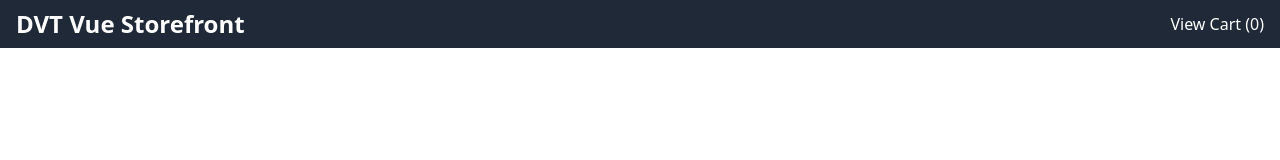
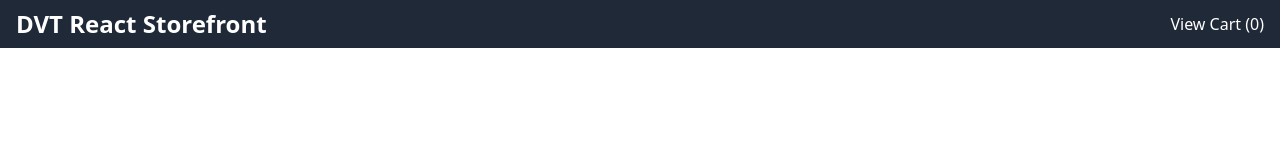
Before and after one commit to shailen-naidoo/challenge-vue-storefront-shailen-naidoo, a React (Vite) app: page / in a window 1280 px wide. Shown: the top 160 px of the page. Built offline with nearby package versions, Linux system fonts and the light colour scheme; no server answers.

Commit message:
src/App.jsx
* Changed the title of the project

```diff
--- a/src/App.jsx
+++ b/src/App.jsx
@@ -14,7 +14,7 @@ function App() {
     <>
       <nav className="bg-gray-800">
         <section className="container mx-auto px-4 py-2 flex justify-between items-center">
-          <Link to="/" className="font-bold text-white text-2xl">DVT Vue Storefront</Link>
+          <Link to="/" className="font-bold text-white text-2xl">DVT React Storefront</Link>
           <ul className="hidden md:flex space-x-4 text-white">
             <li>
               <Link to="/cart">View Cart ({totalNumberOfProductsInCart()})</Link>
```
